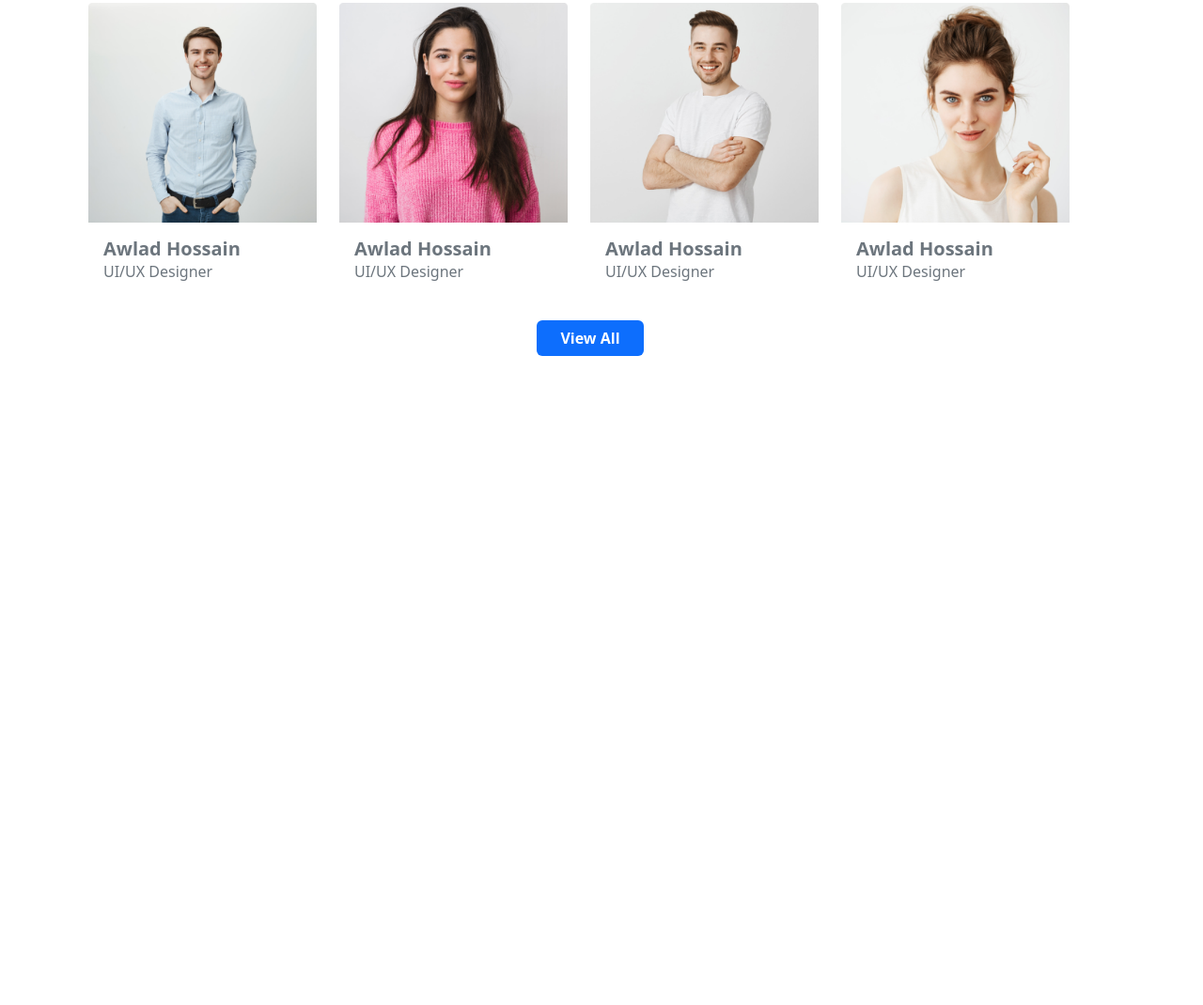
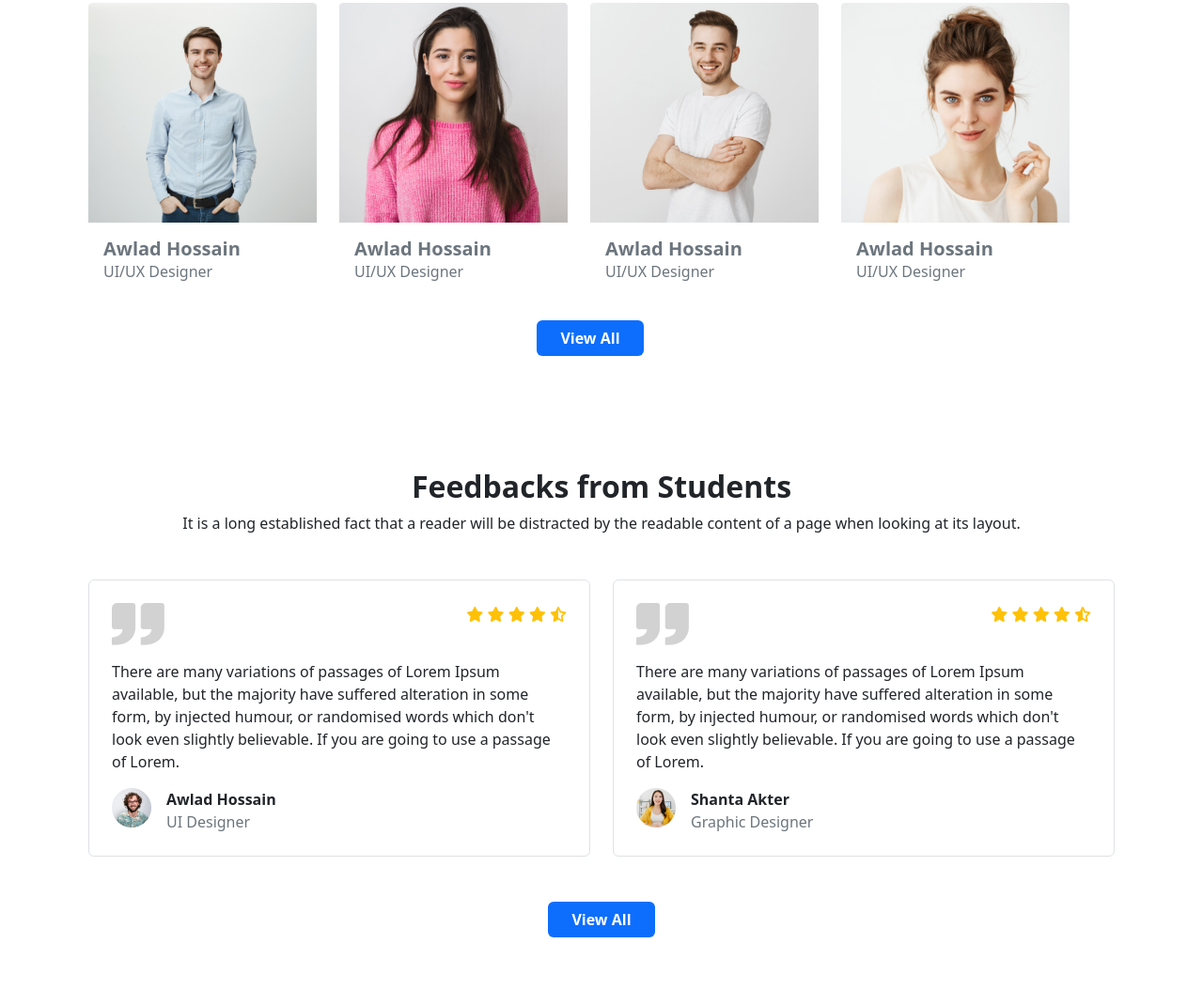
Before and after one commit to nasimshishir/Assignment-3, a plain HTML site: page index.html in a window 1280 px wide. Shown: the part 3152-4222 px from the top of the page at 94% size. Before the commit the page ends 3603 px from the top, so only its background shows below. Drawn offline with nearby package versions, Linux system fonts and the light colour scheme.

Commit message:
student feedbacks

```diff
--- a/index.html
+++ b/index.html
@@ -351,13 +351,98 @@
                     </div>
                 </div>
             </div>
-            <divc class="text-center">
+            <div class="text-center">
                 <a class="btn text-white fw-semibold bg-primary px-4 m-auto my-4">View All</a>
-        </div>
+            </div>
         </div>
 
     </section>
     <!-- successful students end -->
+    <!-- student feedbacks start -->
+    <section class="container py-5">
+        <div class="container">
+            <div class="text-center ">
+                <h2 class="fw-bold fs-2">Feedbacks from Students</h2>
+                <p>
+                    It is a long established fact that a reader will be distracted by the readable content of a page
+                    when looking at its layout.
+                </p>
+            </div>
+            <div class="row g-4 my-4">
+                <div class="col-12 col-lg-6">
+                    <div class="border rounded-2 p-4">
+                        <div class="d-flex justify-content-between">
+                            <div>
+                                <img src="images/comma.png" alt="">
+                            </div>
+                            <div>
+                                <i class="fa-solid fa-star text-warning"></i>
+                                <i class="fa-solid fa-star text-warning"></i>
+                                <i class="fa-solid fa-star text-warning"></i>
+                                <i class="fa-solid fa-star text-warning"></i>
+                                <i class="fa-solid fa-star-half-stroke text-warning"></i>
+                            </div>
+                        </div>
+                        <div class="my-3">
+                            <p>
+                                There are many variations of passages of Lorem Ipsum available, but the majority have
+                                suffered alteration in some form, by injected humour, or randomised words which don't
+                                look even slightly believable. If you are going to use a passage of Lorem.
+                            </p>
+                        </div>
+                        <div class="d-flex">
+                            <div>
+                                <img class="img-fluid" src="images/student/student-5.png" alt="">
+                            </div>
+                            <div class="ms-3">
+                                <p class="m-0 fw-semibold">Awlad Hossain</p>
+                                <p class="m-0 text-secondary">UI Designer</p>
+                            </div>
+                        </div>
+
+                    </div>
+                </div>
+                <div class="col-12 col-lg-6">
+                    <div class="border rounded-2 p-4">
+                        <div class="d-flex justify-content-between">
+                            <div>
+                                <img src="images/comma.png" alt="">
+                            </div>
+                            <div>
+                                <i class="fa-solid fa-star text-warning"></i>
+                                <i class="fa-solid fa-star text-warning"></i>
+                                <i class="fa-solid fa-star text-warning"></i>
+                                <i class="fa-solid fa-star text-warning"></i>
+                                <i class="fa-solid fa-star-half-stroke text-warning"></i>
+                            </div>
+                        </div>
+                        <div class="my-3">
+                            <p>
+                                There are many variations of passages of Lorem Ipsum available, but the majority have
+                                suffered alteration in some form, by injected humour, or randomised words which don't
+                                look even slightly believable. If you are going to use a passage of Lorem.
+                            </p>
+                        </div>
+                        <div class="d-flex">
+                            <div>
+                                <img class="img-fluid" src="images/student/student-6.png" alt="">
+                            </div>
+                            <div class="ms-3">
+                                <p class="m-0 fw-semibold">Shanta Akter</p>
+                                <p class="m-0 text-secondary">Graphic Designer</p>
+                            </div>
+                        </div>
+
+                    </div>
+                </div>
+            </div>
+            <div class="text-center">
+                <a class="btn text-white fw-semibold bg-primary px-4 m-auto my-4">View All</a>
+            </div>
+        </div>
+
+    </section>
+    <!-- student feedbacks end -->
 
 
 
```
